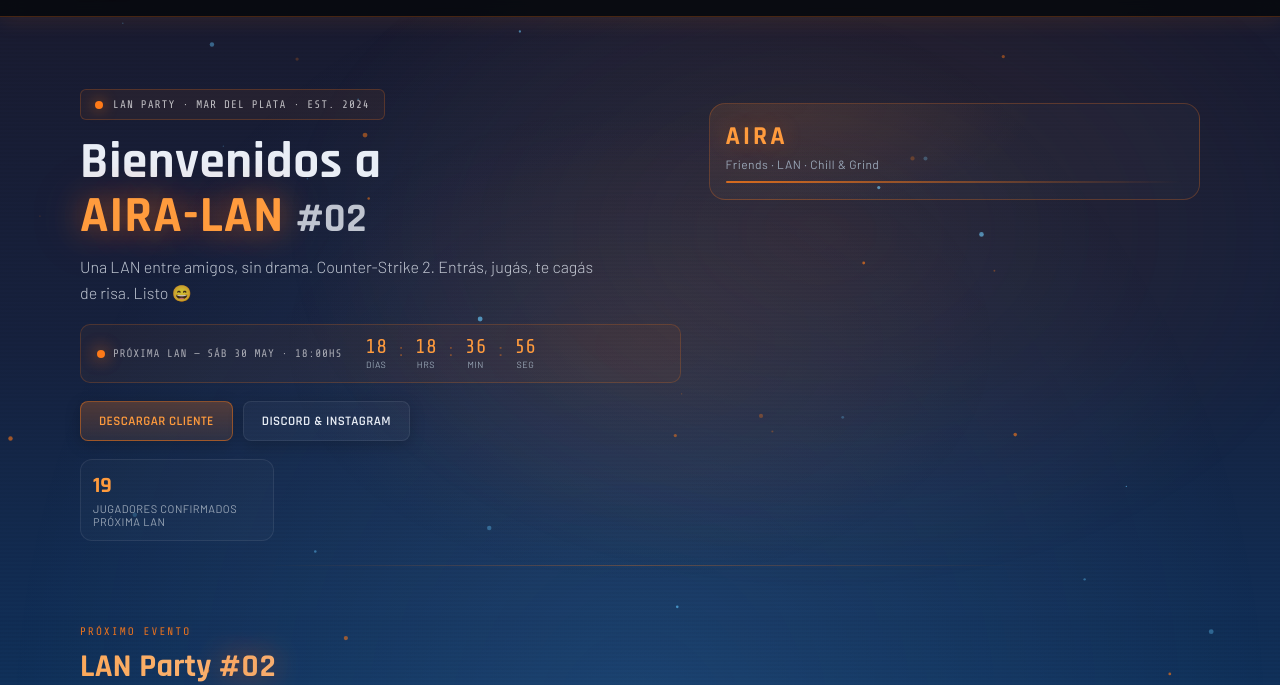
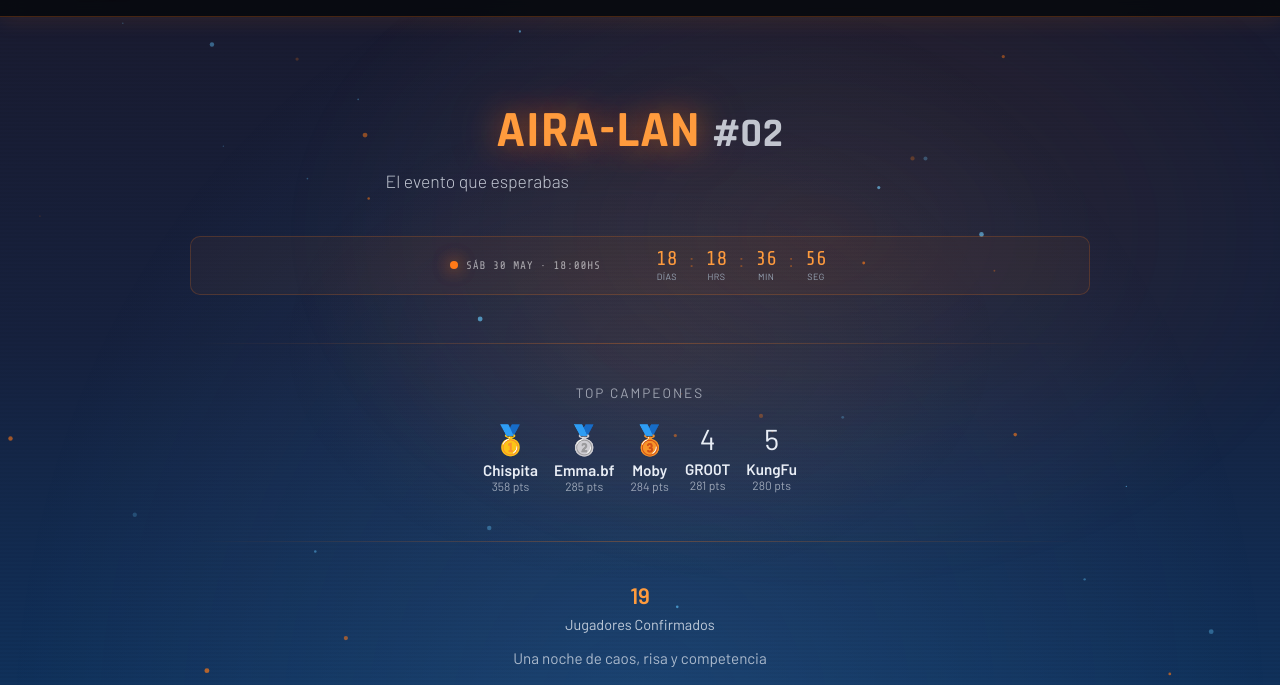
Before and after one commit to eldamomdq/aira-lan, a plain HTML site: page index.html in a window 1280 px wide. Shown: the part 56-741 px from the top of the page. Drawn offline with nearby package versions, Linux system fonts and the light colour scheme; no server answers; animation ran at ten frames a second.

Commit message:
refactor: redesign hero section with top 5 players showcase
- Remove badge and lead description (focused on event, not game)
- Remove floating card on right side
- Add top 5 champions display with medals and points
- Center all content with cleaner layout
- Add gradient separators between sections
- Update CTA buttons: "Ver Roster Completo" and "Únete al Discord"
- Emphasize the LAN experience over specific game
- Cleaner, more impactful hero design

Co-Authored-By: Claude Haiku 4.5 <noreply@anthropic.com>

```diff
--- a/index.html
+++ b/index.html
@@ -50,27 +50,19 @@
 
   <!-- Hero -->
   <main id="home" class="hero" data-animate>
-    <div class="container hero-grid">
-      <div class="hero-left">
-        <div class="badge">
-          <span class="dot"></span>
-          LAN PARTY · MAR DEL PLATA · EST. 2024
-        </div>
+    <div class="container" style="max-width: 900px; margin: 0 auto;">
+      <div style="text-align: center;">
 
-        <h1>
-          Bienvenidos a<br/><span class="accent">AIRA-LAN</span> <span style="font-size: 0.8em; opacity: 0.8;">#02</span>
+        <h1 style="margin-bottom: 8px;">
+          <span class="accent">AIRA-LAN</span> <span style="font-size: 0.8em; opacity: 0.8;">#02</span>
         </h1>
+        <p class="lead" style="margin-bottom: 40px; font-size: 1.1em;">El evento que esperabas</p>
 
-        <p class="lead">
-          Una LAN entre amigos, sin drama. Counter-Strike 2.
-          Entrás, jugás, te cagás de risa. Listo&nbsp;😄
-        </p>
-
-        <!-- Countdown discreto -->
-        <div class="countdown-bar">
-          <div class="countdown-label">
+        <!-- Countdown -->
+        <div class="countdown-bar" style="justify-content: center; margin-bottom: 48px;">
+          <div class="countdown-label" style="margin-right: 32px;">
             <span class="dot pulse"></span>
-            PRÓXIMA LAN — SÁB 30 MAY · 18:00HS
+            SÁB 30 MAY · 18:00HS
           </div>
           <div class="countdown-timer">
             <div class="cd-unit"><span class="cd-num" id="cd-d">00</span><span class="cd-lbl">días</span></div>
@@ -83,25 +75,57 @@
           </div>
         </div>
 
-        <div class="hero-actions">
-          <a class="btn primary" href="#juegos">Descargar cliente</a>
-          <a class="btn ghost" href="#conexion">Discord & Instagram</a>
+        <!-- Separador -->
+        <div style="height: 1px; background: linear-gradient(90deg, transparent, rgba(255,122,24,0.3), transparent); margin-bottom: 40px;"></div>
+
+        <!-- Top 5 Jugadores -->
+        <div style="margin-bottom: 48px;">
+          <div style="font-size: 0.85em; text-transform: uppercase; letter-spacing: 2px; color: rgba(233,238,246,0.6); margin-bottom: 20px;">Top Campeones</div>
+          <div style="display: flex; justify-content: center; gap: 16px; flex-wrap: wrap;">
+            <div style="text-align: center;">
+              <div style="font-size: 1.8em; margin-bottom: 4px;">🥇</div>
+              <div style="font-weight: 600; font-size: 0.95em;">Chispita</div>
+              <div style="font-size: 0.75em; opacity: 0.6;">358 pts</div>
+            </div>
+            <div style="text-align: center;">
+              <div style="font-size: 1.8em; margin-bottom: 4px;">🥈</div>
+              <div style="font-weight: 600; font-size: 0.95em;">Emma.bf</div>
+              <div style="font-size: 0.75em; opacity: 0.6;">285 pts</div>
+            </div>
+            <div style="text-align: center;">
+              <div style="font-size: 1.8em; margin-bottom: 4px;">🥉</div>
+              <div style="font-weight: 600; font-size: 0.95em;">Moby</div>
+              <div style="font-size: 0.75em; opacity: 0.6;">284 pts</div>
+            </div>
+            <div style="text-align: center;">
+              <div style="font-size: 1.8em; margin-bottom: 4px;">4</div>
+              <div style="font-weight: 600; font-size: 0.95em;">GRO0T</div>
+              <div style="font-size: 0.75em; opacity: 0.6;">281 pts</div>
+            </div>
+            <div style="text-align: center;">
+              <div style="font-size: 1.8em; margin-bottom: 4px;">5</div>
+              <div style="font-weight: 600; font-size: 0.95em;">KungFu</div>
+              <div style="font-size: 0.75em; opacity: 0.6;">280 pts</div>
+            </div>
+          </div>
         </div>
 
-        <div class="quick-stats">
-          <div class="stat">
-            <div class="stat-num">19</div>
-            <div class="stat-label">Jugadores confirmados<br>próxima LAN</div>
-          </div>
+        <!-- Separador -->
+        <div style="height: 1px; background: linear-gradient(90deg, transparent, rgba(255,122,24,0.3), transparent); margin-bottom: 40px;"></div>
+
+        <!-- Stats -->
+        <div style="margin-bottom: 48px;">
+          <div style="font-size: 1.4em; font-weight: 700; color: var(--orange2); margin-bottom: 8px;">19</div>
+          <div style="font-size: 0.9em; opacity: 0.8;">Jugadores Confirmados</div>
+          <p style="font-size: 0.95em; opacity: 0.7; margin-top: 16px;">Una noche de caos, risa y competencia</p>
         </div>
-      </div>
 
-      <div class="hero-right">
-        <div class="floating-card">
-          <div class="floating-title">AIRA</div>
-          <div class="floating-sub">Friends · LAN · Chill &amp; Grind</div>
-          <div class="floating-bar"></div>
+        <!-- Botones -->
+        <div class="hero-actions" style="justify-content: center;">
+          <a class="btn primary" href="#jugadores">Ver Roster Completo</a>
+          <a class="btn ghost" href="#conexion">Únete al Discord</a>
         </div>
+
       </div>
     </div>
   </main>
```
